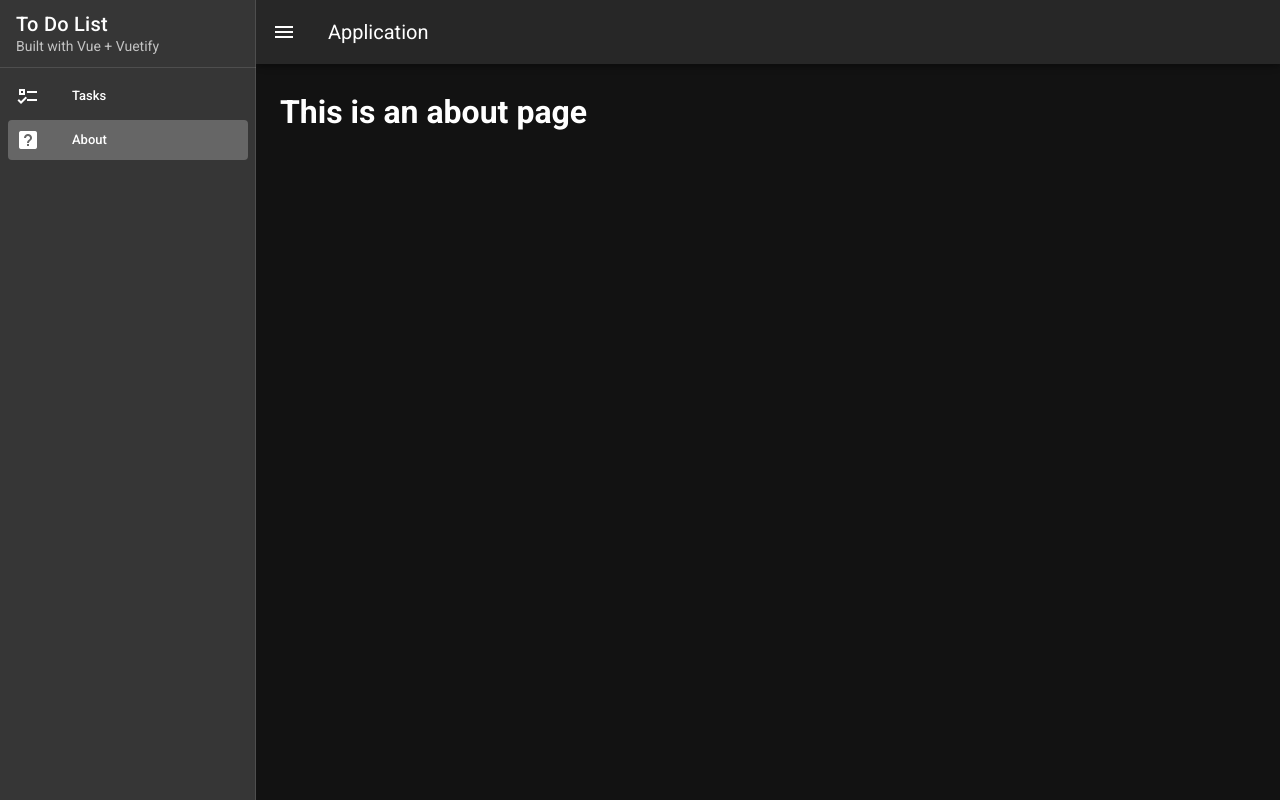
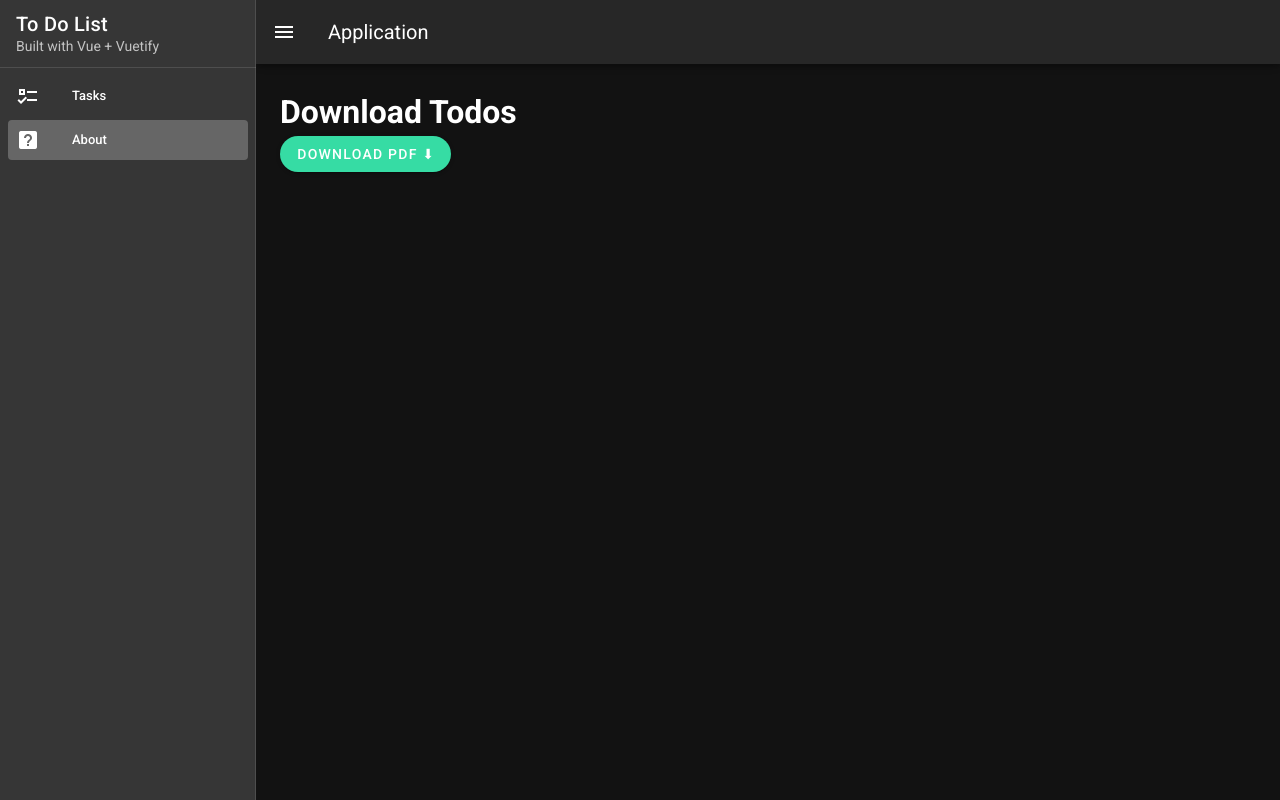
Before and after one commit to akshzt/todo-pdf, a Vue app in the folder frontend/: page /#/about in a window 1280 px wide. Built offline with nearby package versions, Linux system fonts and the light colour scheme.

Commit message:
download pdf

```diff
--- a/frontend/src/views/AboutView.vue
+++ b/frontend/src/views/AboutView.vue
@@ -1,5 +1,39 @@
 <template>
   <div class="about pa-6">
-    <h1>This is an about page</h1>
+    <h1>Download Todos</h1>
+
+    <v-btn
+      rounded
+      color="primary"
+      dark
+      @click="getPdf"
+    >
+      Download PDF ⬇
+    </v-btn>
+
   </div>
 </template>
+<script>
+import axios from 'axios';
+export default {
+  data() {
+    return {
+      msg: "add download pdf"
+    }
+  },
+  methods: {
+    async getPdf() {
+      const response = await axios.get('/todo/file', { responseType: "arraybuffer" });
+
+      const blob = new Blob([response.data], { type: "application/pdf" });
+      const link = document.createElement("a");
+      link.href = window.URL.createObjectURL(blob);
+      link.download = "todo-tasks.pdf";
+      link.click();
+    }
+  }
+}
+</script>
+<style scoped>
+
+</style>
```
